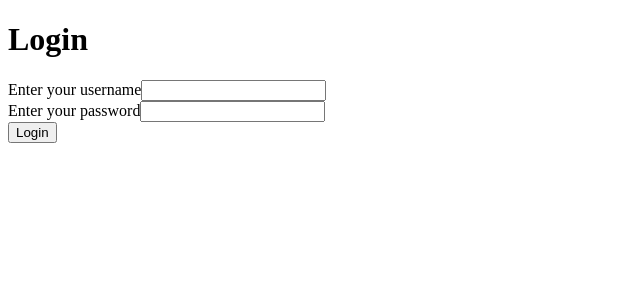
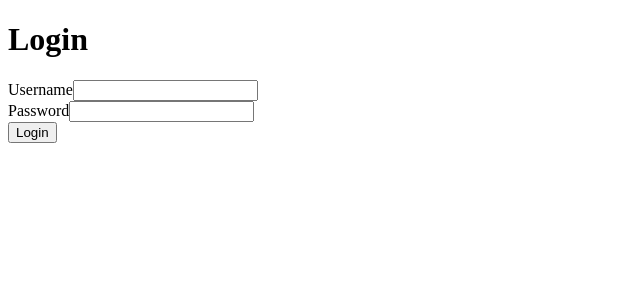
Before and after one commit to roselynle/meal-app-client, a React app: page /login in a window 1280 px wide. Shown: the top 300 px of the page, without its empty margins (0-640 px from the left). Built offline with nearby package versions, Linux system fonts and the light colour scheme.

Commit message:
create skeleton of register form

```diff
--- a/src/components/LoginForm/index.js
+++ b/src/components/LoginForm/index.js
@@ -9,11 +9,11 @@ const LoginForm = () =>  {
             <div id="login-form">
                 <form>
                     <div className="loginInput">
-                        <label htmlFor="username">Enter your username</label>
+                        <label htmlFor="username">Username</label>
                         <input type="text" name="username" />
                     </div>
                     <div className="loginInput">
-                        <label htmlFor="password">Enter your password</label>
+                        <label htmlFor="password">Password</label>
                         <input type="password" name="password" />
                     </div>
                     <div className="loginInput">
--- /dev/null
+++ b/src/components/RegisterForm/index.js
@@ -0,0 +1,32 @@
+import React, { useState }  from 'react';
+
+const RegisterForm = () =>  {
+    const [state , setState] = useState({
+        username : "",
+        email: "",
+        password : "",
+        passwordConfirmation : ""
+    })
+        return (
+            <div id="register-form">
+                <form>
+                    <div className="registerInput">
+                        <label htmlFor="username">Username</label>
+                        <input type="text" name="username" />
+                    </div>
+                    <div className="registerInput">
+                        <label htmlFor="password">Password</label>
+                        <input type="password" name="password" />
+                    </div>
+                    <div className="registerInput">
+                        <label htmlFor="password">Confirm Your Password:</label>
+                        <input type="password" name="passwordConfirmation" />
+                    </div>
+                    <div className="registerInput">
+                        <input id="submit-btn" type="submit" value="Register" />
+                    </div>
+                </form>
+            </div>
+        )
+}
+export default RegisterForm;
--- a/src/components/index.js
+++ b/src/components/index.js
@@ -2,3 +2,4 @@
 export { default as RecipeCards } from './RecipeCards'
 export { default as MealCards } from './MealCards'
 export { default as LoginForm } from './LoginForm'
+export { default as RegisterForm } from './RegisterForm'
--- a/src/pages/Register/index.js
+++ b/src/pages/Register/index.js
@@ -1,9 +1,11 @@
 import React from "react";
+import { RegisterForm } from "../../components";
 
 const Register = () => {
     return (
         <>
             <h1>Register</h1>
+            <RegisterForm />
         </>
     );
 };
```
